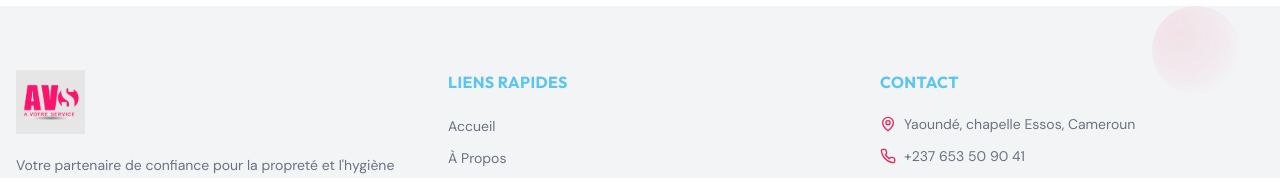
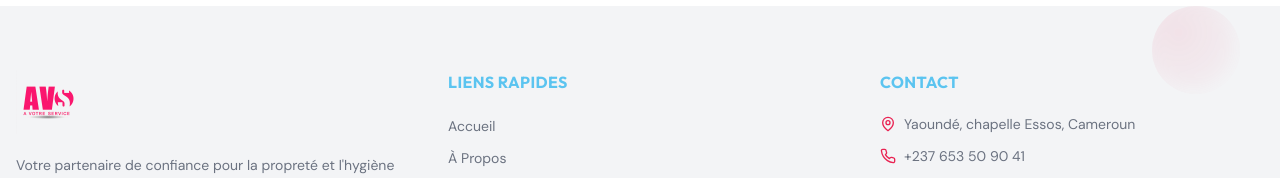
Before and after one commit to KevinStyveNanvou/avs, a React (Vite) app: page / in a window 1280 px wide. Shown: the part 6273-6451 px from the top of the page. Built offline with nearby package versions, Linux system fonts and the light colour scheme.

Commit message:
Update logo image source in Footer component

```diff
--- a/src/components/Footer.tsx
+++ b/src/components/Footer.tsx
@@ -46,7 +46,7 @@
           {/* ── Colonne 1 : logo + tagline ──────────────────────────────── */}
           <div>
             <div className="flex items-center gap-3 mb-5">
-              <img src="/img/logo.png" alt="AVS Logo" className="h-16 w-auto" />
+              <img src="/img/loghho.png" alt="AVS Logo" className="h-16 w-auto" />
             </div>
             <p className="text-gray-500 dark:text-gray-400 leading-relaxed text-sm">
               {t.footer.tagline}
```
